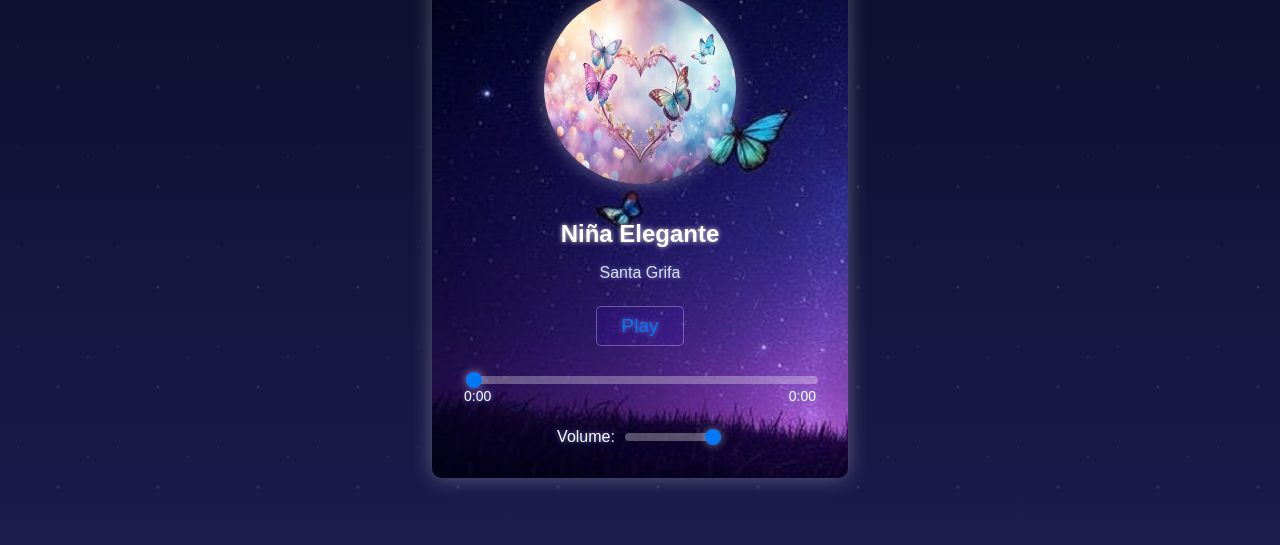
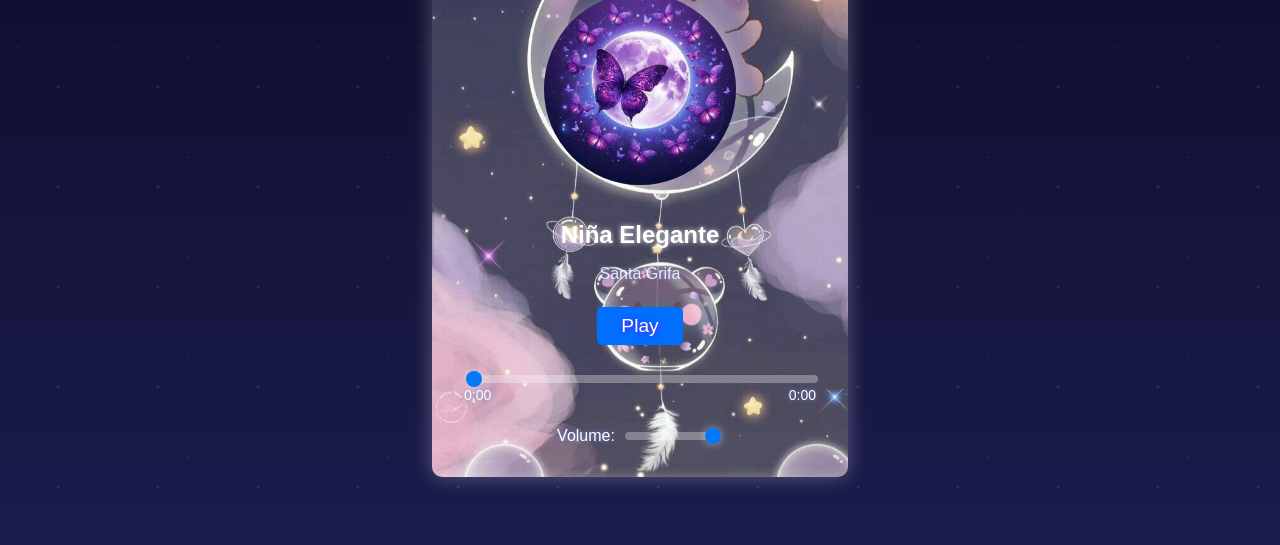
Before and after one commit to Johanbadillo/Pruebas, a plain HTML site: page playback/cancion2/index.html in a window 1280 px wide. Shown: the part 271-816 px from the top of the page. Drawn offline with Linux system fonts and the light colour scheme.

Commit message:
feat: :sparkles: fix in cancion2

```diff
--- a/playback/cancion2/index.html
+++ b/playback/cancion2/index.html
@@ -11,7 +11,7 @@
 <body>
     <div class="container">
         <h1 class="title">Musica Para Mi Niña</h1>
-        <img src="./img/img1.webp" alt="Album Cover" class="album-cover">
+        <img src="./img/img1.jpeg" alt="Album Cover" class="album-cover">
         <p class="track-title">Niña Elegante</p>
         <p class="artist">Santa Grifa</p>
         <audio id="audioPlayer" src="./musica/niñaElegante.mp3"></audio>
--- a/playback/cancion2/style/style.css
+++ b/playback/cancion2/style/style.css
@@ -24,7 +24,7 @@
 
 .container {
   background: rgba(255, 255, 255, 0.05);
-  background-image: url(./../img/fondo.jpg);
+  background-image: url(./../img/fondos.jpg);
   background-size: cover;
   padding: 2rem;
   border-radius: 10px;
@@ -93,20 +93,20 @@
 }
 
 .play-pause-btn {
-  background: rgba(75, 7, 233, 0.1);
-  color: #0078f8;
+  background: rgb(0, 110, 255);
+  color: #ffffff;
   padding: 0.5rem 1.5rem;
   border-radius: 5px;
-  border: 1px solid rgba(255, 255, 255, 0.3);
+  border: none;
   font-size: 1.2em;
-  text-shadow: 0 0 5px rgba(121, 144, 235, 0.844);
+  text-shadow: 1px 1px 5px rgba(128, 0, 248, 0.844);
   transition: all 0.8s ease;
   cursor: pointer;
 }
 
 .play-pause-btn:hover {
-  background: rgba(255, 255, 255, 0.2);
-  box-shadow: 0 0 10px rgba(255, 255, 255, 0.5);
+  background: rgb(38, 0, 255);
+  box-shadow: 0 0 10px rgb(56, 7, 236);
   transform: scale(1.1);
 }
 
```
Also changed, not shown: playback/cancion2/img/fondo.jpeg (added), playback/cancion2/img/fondo.jpg (deleted), playback/cancion2/img/fondos.jpg (renamed from Hojas/poema2/img/fondos.jpg), playback/cancion2/img/img1.jpeg (added), playback/cancion2/img/img1.webp (deleted).
